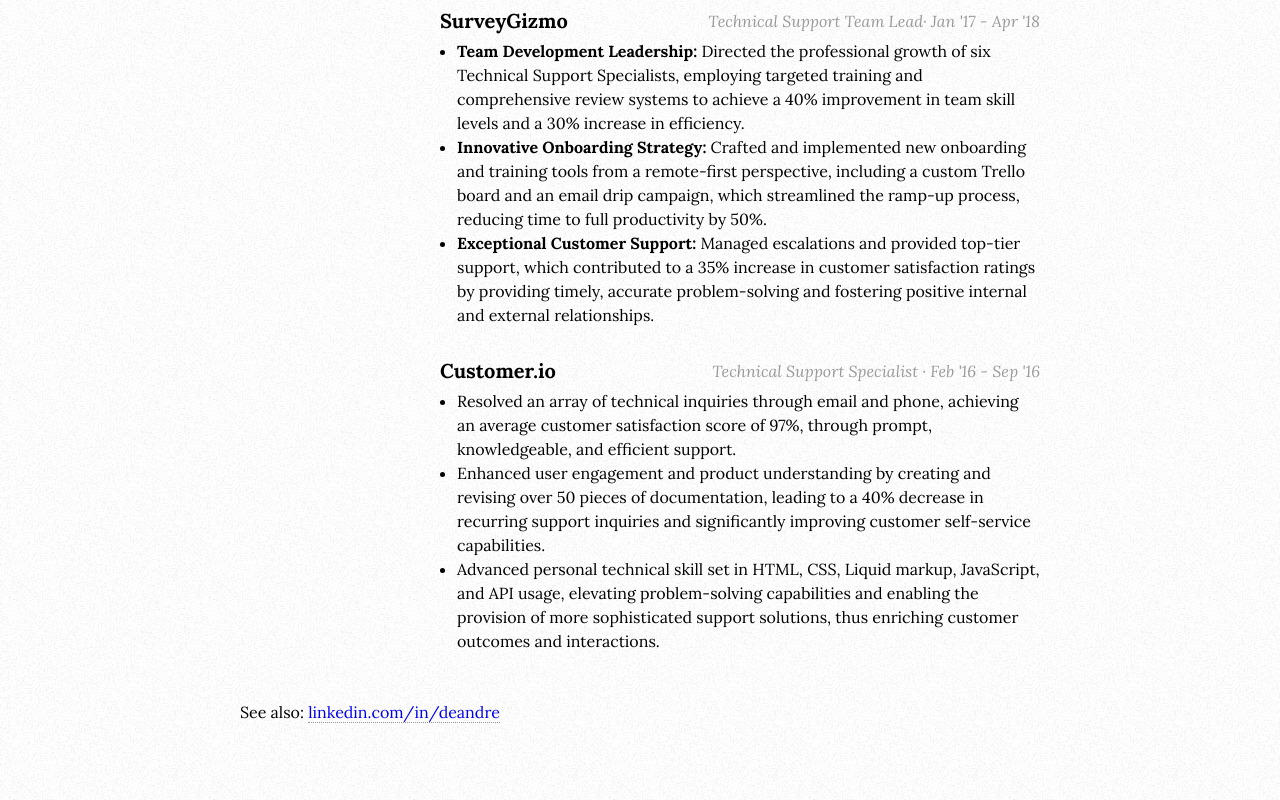
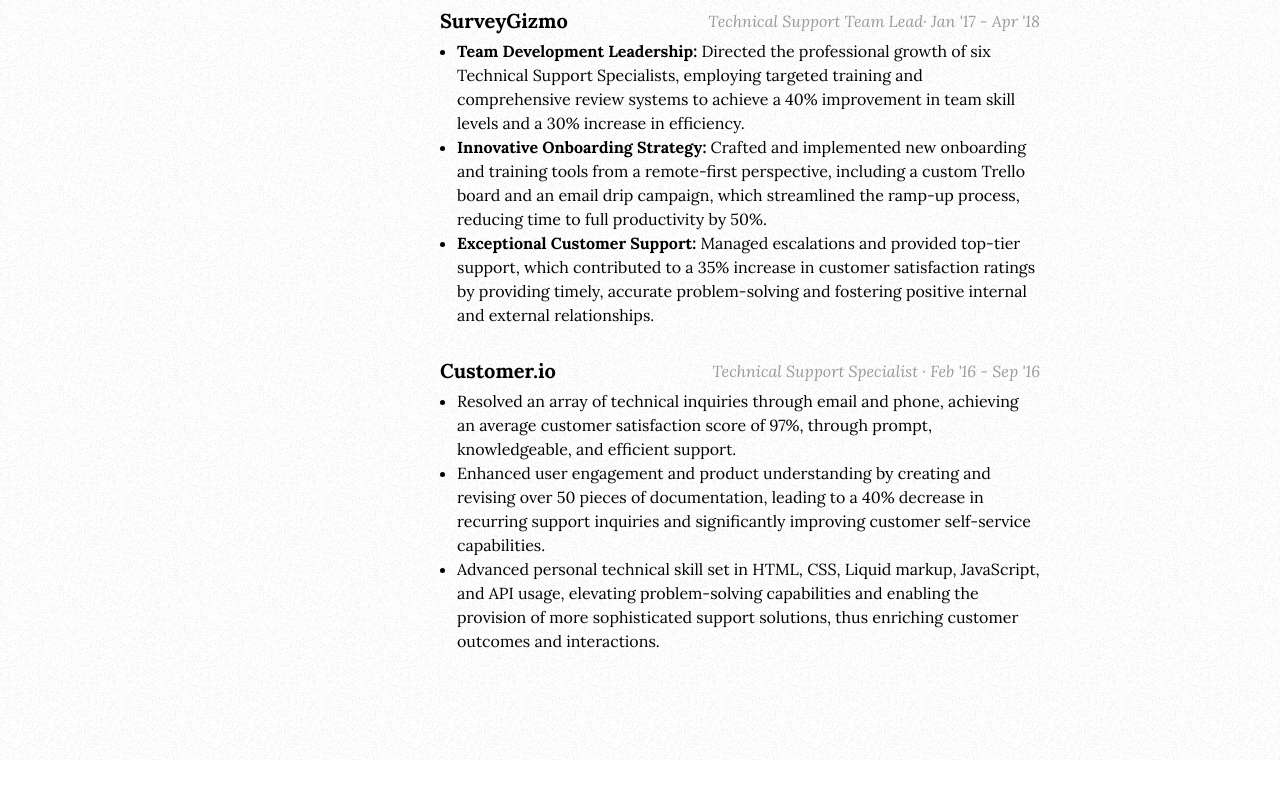
Before and after one commit to deandre/deandre.github.io, a plain HTML site: page index.html in a window 1280 px wide. Shown: the part 2667-3467 px from the top of the page. After the commit the page ends 3427 px from the top, so only its background shows below. Drawn offline with nearby package versions, Linux system fonts and the light colour scheme.

Commit message:
remove linkedin

```diff
--- a/index.html
+++ b/index.html
@@ -530,15 +530,6 @@
                 <dd class="clear"></dd>
             </dl>
 
-            <div id="contact-info" class="vcard">
-                <p>
-                    See also:
-                    <a href="https://linkedin.com/in/deandre" target="_blank"
-                        >linkedin.com/in/deandre</a
-                    >
-                </p>
-            </div>
-
             <div class="clear"></div>
         </div>
         <div id="vidBox">
```
